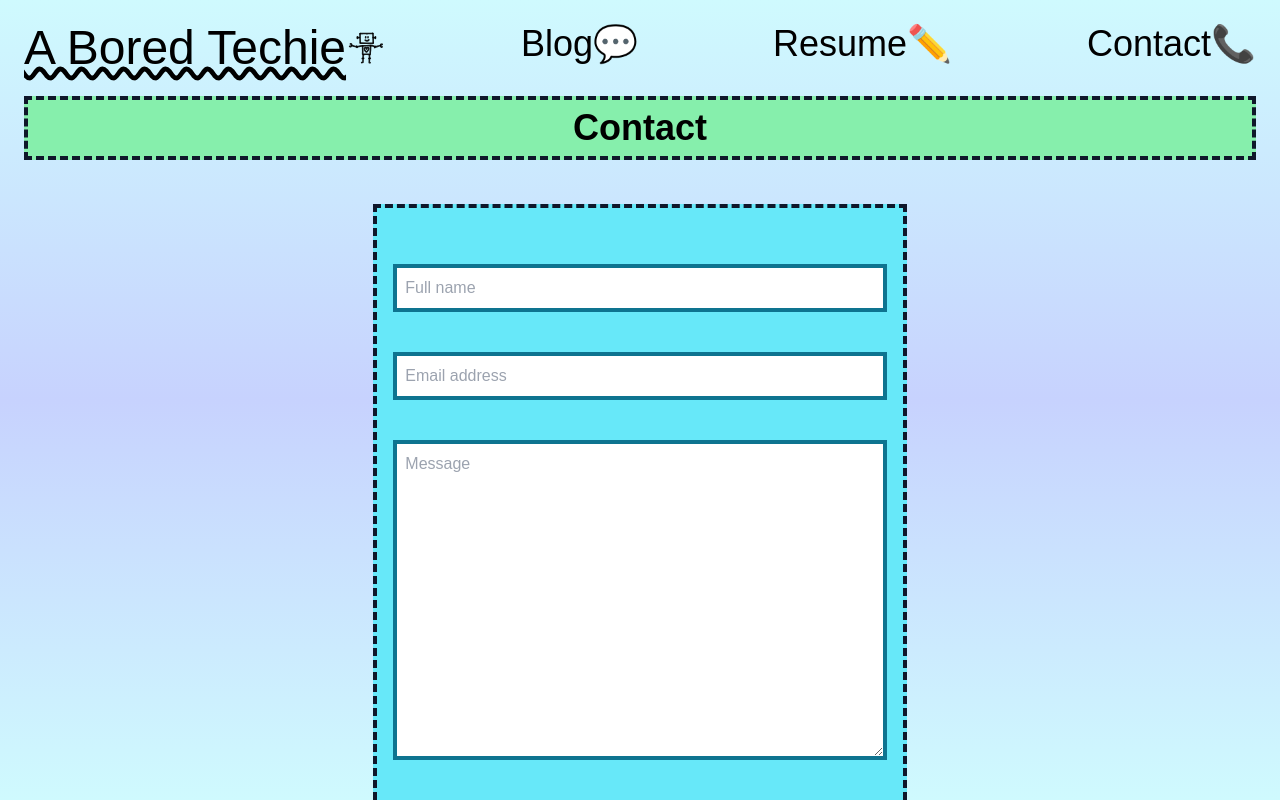
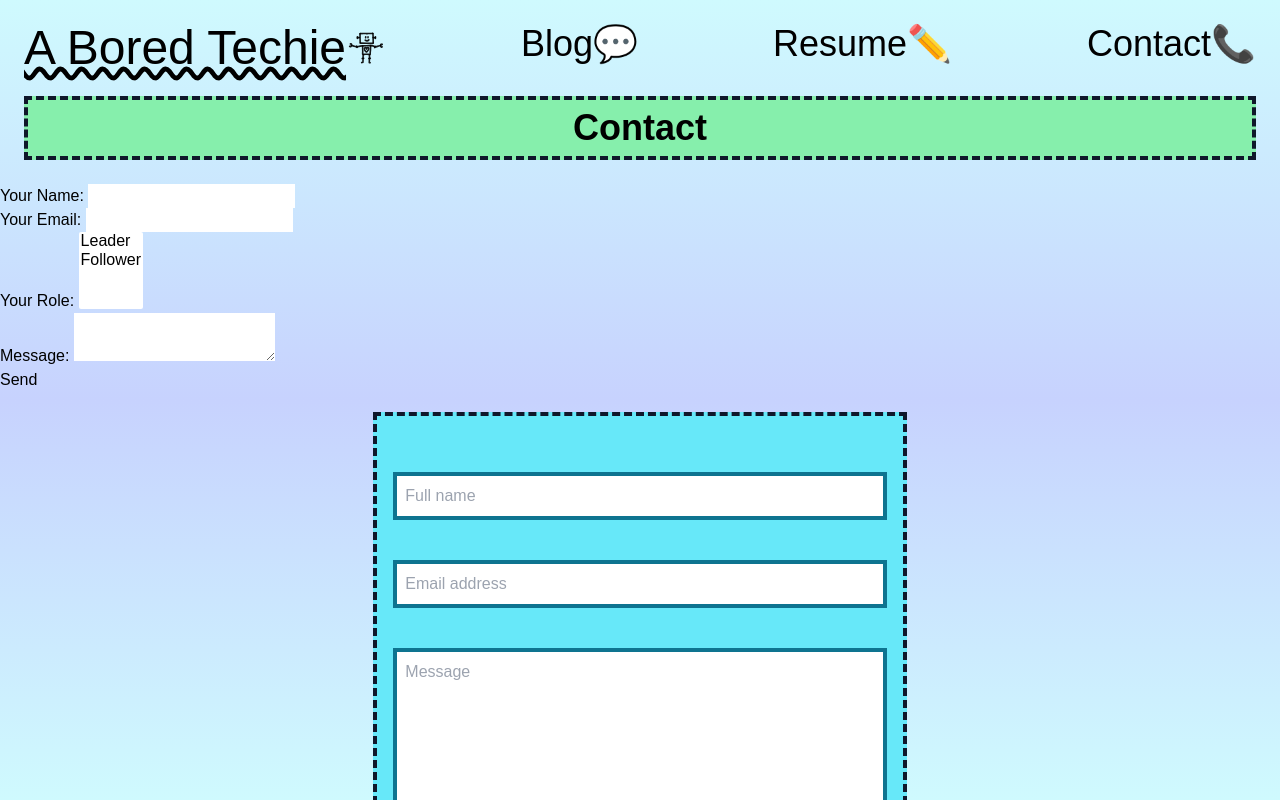
Before and after one commit to nurdinhossain/personal-site, a Next.js app: page /contact in a window 1280 px wide. Shown: the top 800 px of the page. Built offline with nearby package versions, Linux system fonts and the light colour scheme; a web font is replaced by a local one.

Commit message:
Add test form

```diff
--- a/src/app/contact/page.tsx
+++ b/src/app/contact/page.tsx
@@ -18,12 +18,28 @@
             {/* header */}
             <h1 className="bg-green-300 border-4 border-dashed border-slate-900 font-bold text-center text-4xl m-6 p-2">Contact</h1>
 
+            <form name="contact" method="POST" data-netlify="true">
+                <p>
+                    <label>Your Name: <input type="text" name="name" /></label>
+                </p>
+                <p>
+                    <label>Your Email: <input type="email" name="email" /></label>
+                </p>
+                <p>
+                    <label>Your Role: <select name="role[]" multiple>
+                    <option value="leader">Leader</option>
+                    <option value="follower">Follower</option>
+                    </select></label>
+                </p>
+                <p>
+                    <label>Message: <textarea name="message"></textarea></label>
+                </p>
+                <p>
+                    <button type="submit">Send</button>
+                </p>
+            </form>
+
             <main className="flex flex-row justify-center">
-                <form name="contact" data-netlify="true" netlify-honeypot="bot-field" hidden>
-                    <input type="text" name="name" />
-                    <input type="email" name="email" />
-                    <textarea name="message"></textarea>
-                </form>
                 <form name="contact" className="flex flex-col bg-cyan-300 border-4 border-dashed border-slate-900 space-y-10 w-5/12 m-5 p-4" onSubmit={handleSubmit((data) => setData(JSON.stringify(data)))} data-netlify={true} netlify-honeypot="bot-field">
                     <input type="hidden" name="form-name" value="contact" />
                     <input {...register("name")} placeholder="Full name" type="text" name="name" className="h-12 border-4 border-solid border-cyan-700 p-2" />
```
